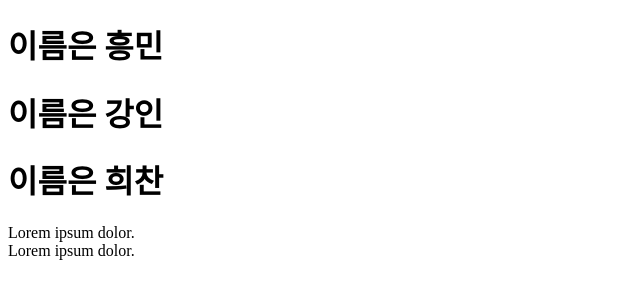
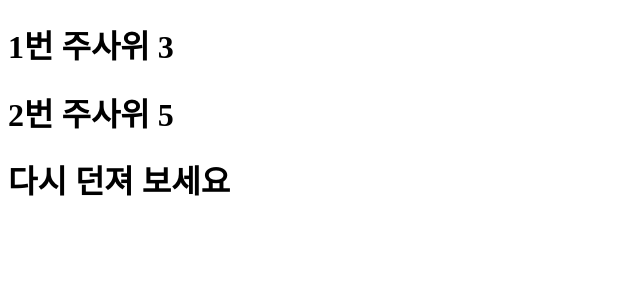
Before and after one commit to jjeongneee/react20231031, a React (Create React App) app: page / in a window 1280 px wide. Shown: the top 300 px of the page, without its empty margins (0-640 px from the left). Built offline with nearby package versions, Linux system fonts and the light colour scheme.

Commit message:
프로퍼티의 값은 자바 스크립트 코드가 될 수 있음

```diff
--- a/src/App.js
+++ b/src/App.js
@@ -1,13 +1,21 @@
 function App() {
-  const name = "흥민";
+  const num1 = Math.ceil(Math.random() * 6);
+  const num2 = Math.ceil(Math.random() * 6);
+
+  let messageClassName = "lose";
+  let message = "다시 던져 보세요";
+
+  if (num1 === num2) {
+    messageClassName = "win";
+    message = "당첨";
+  }
+
   return (
     <>
-      <h1>이름은 {name}</h1>
-      <h1>이름은 {"강인"}</h1>
-      <h1>이름은 희찬</h1>
+      <h1>1번 주사위 {num1}</h1>
+      <h1>2번 주사위 {num2}</h1>
 
-      <div className={"error"}>Lorem ipsum dolor.</div>
-      <div className="error">Lorem ipsum dolor.</div>
+      <h1 className={messageClassName}>{message}</h1>
     </>
   );
 }
```
